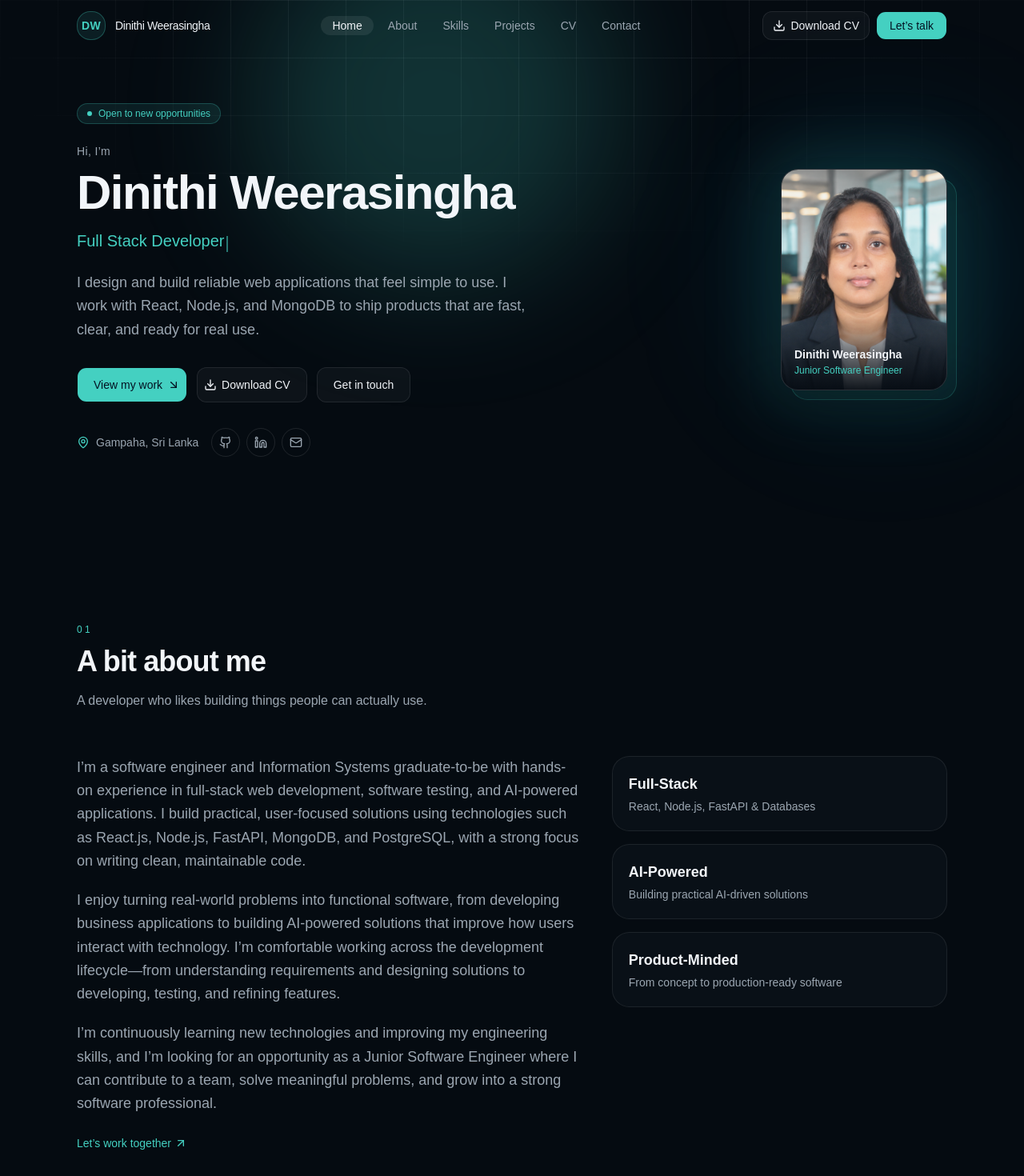
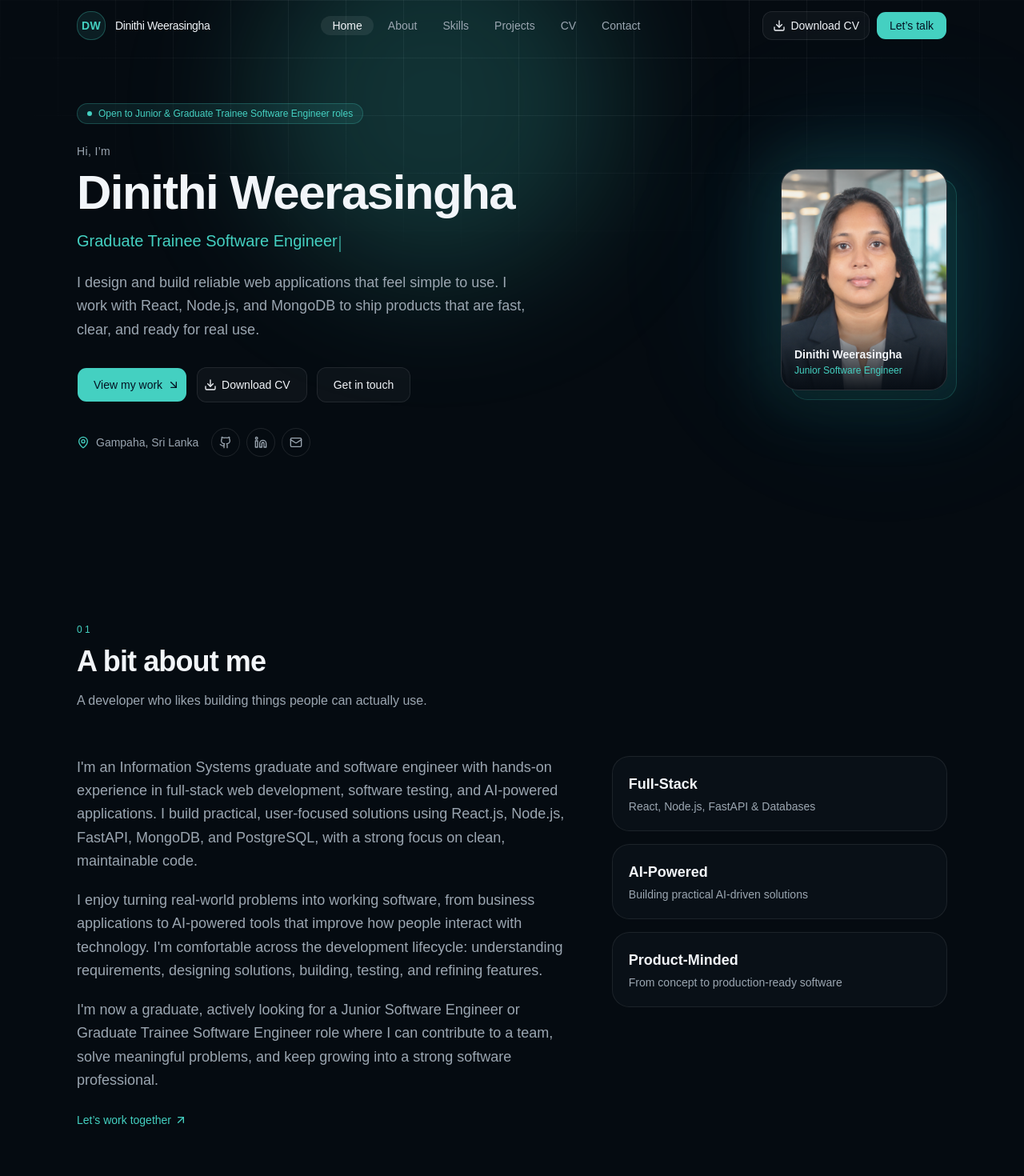
Before and after one commit to D-2020483/Dinithi-portfolio, a React (Vite) app: page / in a window 1280 px wide. Shown: the top 1470 px of the page at 80% size. Built offline with nearby package versions, Linux system fonts and the light colour scheme; the HTML template or start-up script is replaced by a standard one.

Commit message:
update the profile with the education qualifications

```diff
--- a/src/data/site.js
+++ b/src/data/site.js
@@ -16,7 +16,7 @@ export const site = {
   url: PORTFOLIO_URL,
   location: "Gampaha, Sri Lanka",
   phone: "(+94) 77-529 3988",
-  availability: "Open to new opportunities",
+  availability: "Open to Junior & Graduate Trainee Software Engineer roles",
   // Add your photo as public/profile.jpg (or update this path)
   photo: "/Profile.png",
   cvFileName,
@@ -26,16 +26,18 @@ export const site = {
   },
   roles: [
     "Junior Software Engineer",
+    "Graduate Trainee Software Engineer",
     "Full Stack Developer",
     "React Developer",
   ],
+
   about: [
-  "I’m a software engineer and Information Systems graduate-to-be with hands-on experience in full-stack web development, software testing, and AI-powered applications. I build practical, user-focused solutions using technologies such as React.js, Node.js, FastAPI, MongoDB, and PostgreSQL, with a strong focus on writing clean, maintainable code.",
+    "I'm an Information Systems graduate and software engineer with hands-on experience in full-stack web development, software testing, and AI-powered applications. I build practical, user-focused solutions using React.js, Node.js, FastAPI, MongoDB, and PostgreSQL, with a strong focus on clean, maintainable code.",
 
-  "I enjoy turning real-world problems into functional software, from developing business applications to building AI-powered solutions that improve how users interact with technology. I’m comfortable working across the development lifecycle—from understanding requirements and designing solutions to developing, testing, and refining features.",
+    "I enjoy turning real-world problems into working software, from business applications to AI-powered tools that improve how people interact with technology. I'm comfortable across the development lifecycle: understanding requirements, designing solutions, building, testing, and refining features.",
 
-  "I’m continuously learning new technologies and improving my engineering skills, and I’m looking for an opportunity as a Junior Software Engineer where I can contribute to a team, solve meaningful problems, and grow into a strong software professional.",
-],
+    "I'm now a graduate, actively looking for a Junior Software Engineer or Graduate Trainee Software Engineer role where I can contribute to a team, solve meaningful problems, and keep growing into a strong software professional.",
+  ],
 
   highlights: [
   { value: "Full-Stack", label: "React, Node.js, FastAPI & Databases" },
```
